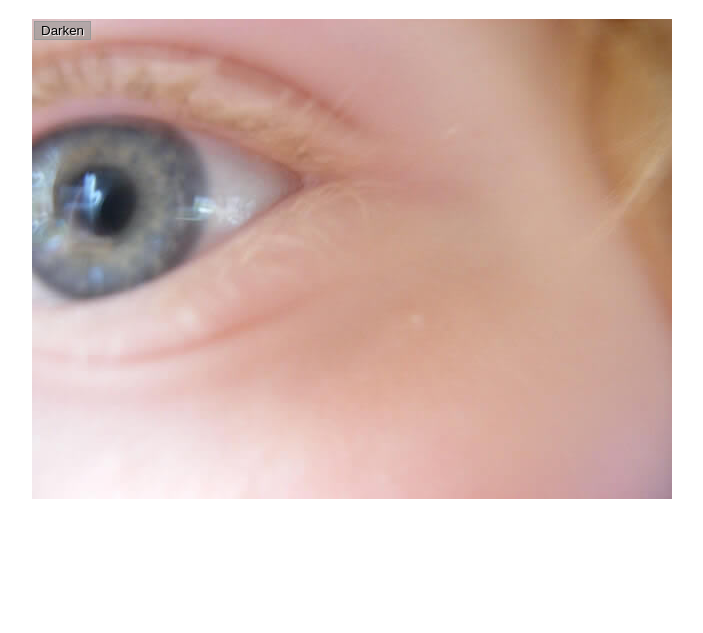
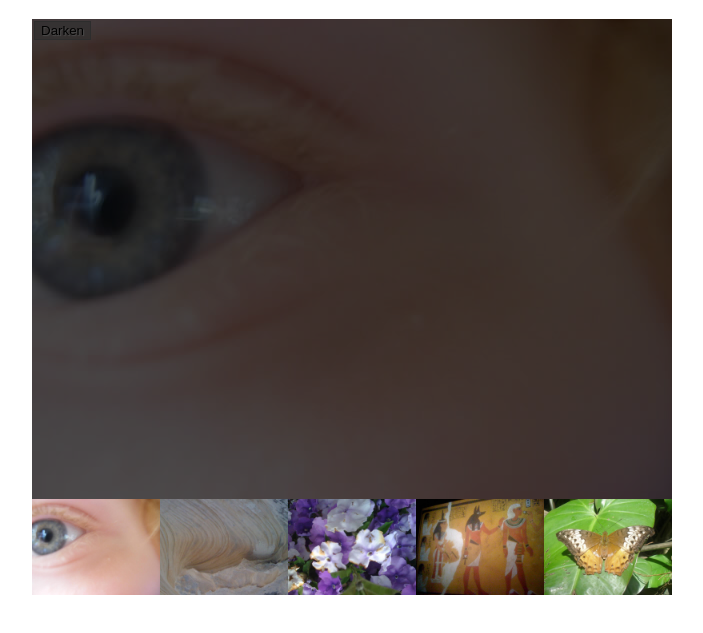
Before and after one commit to shubhamcr771/Image-Gallery, a plain HTML site: page index.html in a window 1280 px wide. Both pictures are taken after a click on the button "Darken". Shown: the part 61-694 px from the top of the page, without its empty margins (288-991 px from the left). Drawn offline with Linux system fonts and the light colour scheme.

Commit message:
image-darken

```diff
--- a/index.html
+++ b/index.html
@@ -13,7 +13,7 @@
     <h1>Image gallery example</h1>
 
     <div class="full-img">
-      <img class="displayed-img" src="images/pic1.jpg" alt="Closeup of a human eye">
+      <img class="displayed-img" src="./images/pic1.jpg" alt="Closeup of a human eye">
       <div class="overlay"></div>
       <button class="dark">Darken</button>
     </div>
--- a/main.js
+++ b/main.js
@@ -1,18 +1,38 @@
-const displayedImage = document.querySelector('.displayed-img');
-const thumbBar = document.querySelector('.thumb-bar');
+const displayedImage = document.querySelector(".displayed-img");
+const thumbBar = document.querySelector(".thumb-bar");
+const btn = document.querySelector("button");
+const overlay = document.querySelector(".overlay");
 
-const btn = document.querySelector('button');
-const overlay = document.querySelector('.overlay');
+// Declare an array listing the filenames of each image
+const imageFiles = ["pic1.jpg", "pic2.jpg", "pic3.jpg", "pic4.jpg", "pic5.jpg"];
 
-/* Declaring the array of image filenames */
+// Declare an object listing the alternative text for each image
+const imageName = {
+  "pic1.jpg": "Image 1",
+  "pic2.jpg": "Image 2",
+  "pic3.jpg": "Image 3",
+  "pic4.jpg": "Image 4",
+  "pic5.jpg": "Image 5",
+};
 
-/* Declaring the alternative text for each image file */
+// Function to toggle the darken effect on the displayed image
+function toggleDarkenEffect() {
+  overlay.classList.toggle("darken-overlay");
+}
 
-/* Looping through images */
+btn.addEventListener("click", toggleDarkenEffect);
 
-const newImage = document.createElement('img');
-newImage.setAttribute('src', xxx);
-newImage.setAttribute('alt', xxx);
-thumbBar.appendChild(newImage);
+// Loop through the array of filenames and insert <img> elements into thumb-bar
+for (const image of imageFiles) {
+  const newImage = document.createElement("img");
+  const imagePath = `./images/${image}`; // Replace 'path_to_your_images' with the actual path to your images
+  newImage.setAttribute("src", imagePath);
+  newImage.setAttribute("alt", imageName[image]);
+  thumbBar.appendChild(newImage);
 
-/* Wiring up the Darken/Lighten button */
+  // Add click event listeners to each <img> inside thumb-bar to display the corresponding image
+  newImage.addEventListener("click", function () {
+    displayedImage.setAttribute("src", imagePath);
+    displayedImage.setAttribute("alt", imageName[image]);
+  });
+}
--- a/style.css
+++ b/style.css
@@ -21,12 +21,12 @@ body {
   left: 0;
   width: 640px;
   height: 480px;
-  background-color: rgba(0,0,0,0);
+  background-color: rgba(0, 0, 0, 0);
 }
 
 button {
   border: 0;
-  background: rgba(150,150,150,0.6);
+  background: rgba(150, 150, 150, 0.6);
   text-shadow: 1px 1px 1px white;
   border: 1px solid #999;
   position: absolute;
@@ -41,3 +41,15 @@ button {
   float: left;
   cursor: pointer;
 }
+
+.darken-overlay {
+  background-color: rgba(0, 0, 0, 0.7);
+  /* Adjust the color and opacity as needed */
+  position: absolute;
+  top: 0;
+  left: 0;
+  width: 100%;
+  height: 100%;
+  pointer-events: none;
+  z-index: 1;
+}
```
